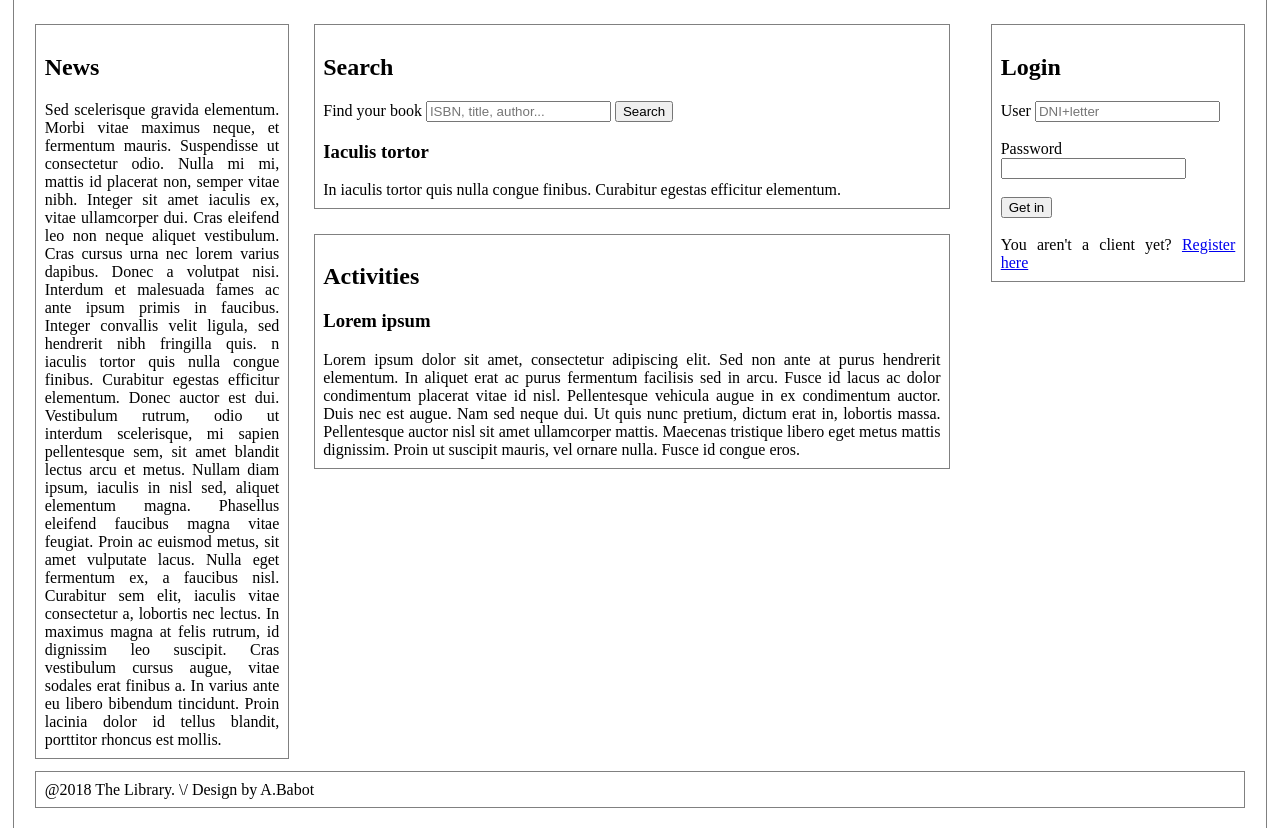
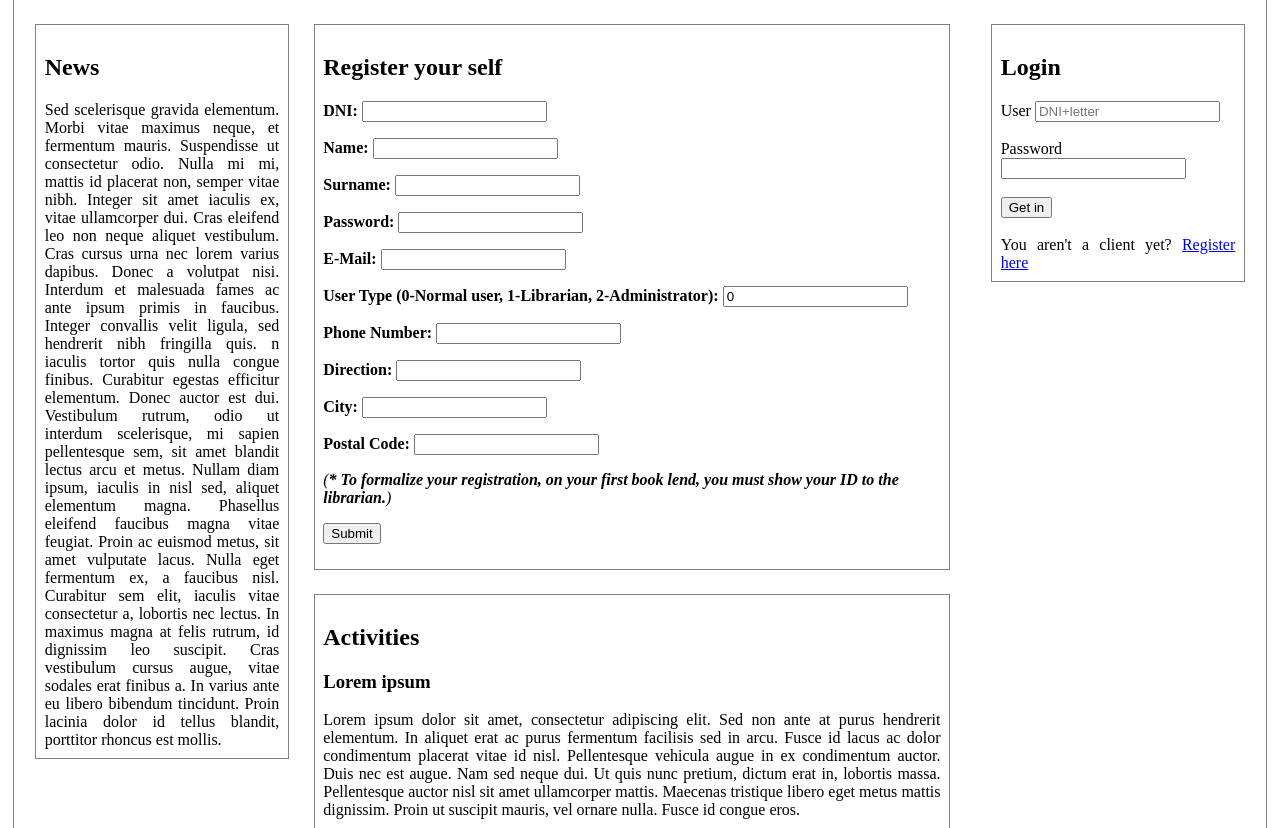
Before and after one commit to suneobbt/library, a PHP site: page /library/index.php?&register=true in a window 1280 px wide. Shown: the part 231-1059 px from the top of the page. Run offline with PHP 8.4, Linux system fonts and the light colour scheme.

Commit message:
Register implemented

```diff
--- a/MakeForm.php
+++ b/MakeForm.php
@@ -57,7 +57,7 @@ class MakeForm
         } // for
 
         if ($this->Nnote > 0) {
-            echo "<p><i>($this->note)<i></p>";
+            echo "<p><i>($this->note)</i></p>";
         }
 
         echo "<p><input type='submit' value='{$this->submit}'></p>";
--- a/index.php
+++ b/index.php
@@ -54,13 +54,35 @@
                 <br/><br/>
                 <input type=\"submit\" value=\"Get in\"/>
                 <br/><br/>
-                <div>You aren't a client yet? <a href=\"pageForm.php?id=register&ref=user\">Register here</a></div>
+                <div>You aren't a client yet? <a href=\"index.php?&register=true\">Register here</a></div>
             </form>";
         }
         ?>
     </aside>
 
     <section>
+        <?php
+            if (isset($_GET['register'])){
+                require_once("MakeForm.php");
+
+                echo "<h2>Register your self</h2>";
+                $data = new MakeForm("modifyProcess.php?ref=users&new=true&register=true", "Submit");
+                $data->addField("dni", "DNI", "text", "required", "", "");
+                $data->addField("name", "Name", "text", "required", "", "");
+                $data->addField("surname", "Surname", "text", "required", "", "");
+                $data->addField("pass", "Password", "password", "required", "", "");
+                $data->addField("email", "E-Mail", "email", "required", "", "");
+                $data->addField("user_type", "User Type (0-Normal user, 1-Librarian, 2-Administrator)", "text", "required", "readonly", "0");
+                $data->addField("phone_number", "Phone Number", "text", "", "", "");
+                $data->addField("direction", "Direction", "text", "", "", "");
+                $data->addField("city", "City", "text", "", "", "");
+                $data->addField("postal_code", "Postal Code", "text", "", "", "");
+                $data->addNote("<b>* To formalize your registration, on your first book lend, you must show your ID to the librarian.</b>");
+
+                $data->displayForm();
+
+            }else{
+        ?>
         <h2>Search</h2>
         <article>
             <label for="search">Find your book</label>
@@ -71,6 +93,7 @@
             <h3>Iaculis tortor</h3>
             In iaculis tortor quis nulla congue finibus. Curabitur egestas efficitur elementum.
         </article>
+        <?php }?>
     </section>
 
     <section>
--- a/pageForm.php
+++ b/pageForm.php
@@ -8,6 +8,7 @@
 
 session_cache_limiter('nocache,private');
 session_start();
+
 
 include('confirmIfSessionSet.php');
 
@@ -55,7 +56,10 @@ include('confirmIfSessionSet.php');
         $tableName = $_GET['ref'];
         $id = $_GET['id'];
         $superUser = false;
-        if ($_SESSION['user_type'] == 2) $superUser = true;
+
+        if (isset($_SESSION['user_type'])) {
+            if ($_SESSION['user_type'] == 2) $superUser = true;
+        }
 
         if ($id == "new") {
             $data = new MakeForm("modifyProcess.php?ref=" . $tableName . "&new=true", "Insert new " . $tableName);
--- a/pageListed.php
+++ b/pageListed.php
@@ -114,7 +114,7 @@ if (isset($_GET['id'])) {
 
                 if (!$adminUser) {
                     $fieldCondition = "user_type";
-                    $condition = "'0' OR user_type='1'";
+                    $condition = "0' OR user_type='1";
                 }
                 break;
         }
```
Also changed, not shown: User.php (+20 -7 lines), modifyProcess.php (+4 -4 lines).
